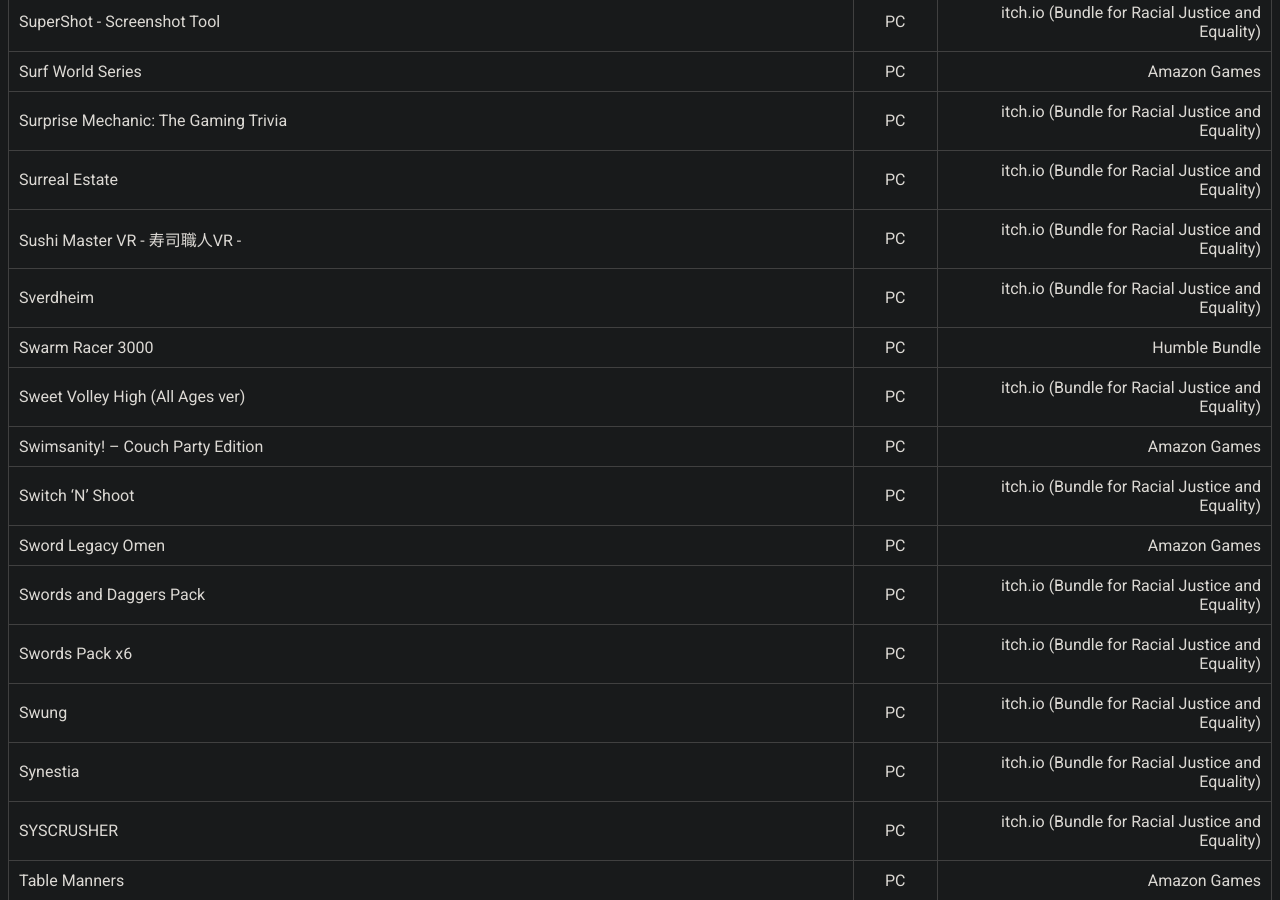
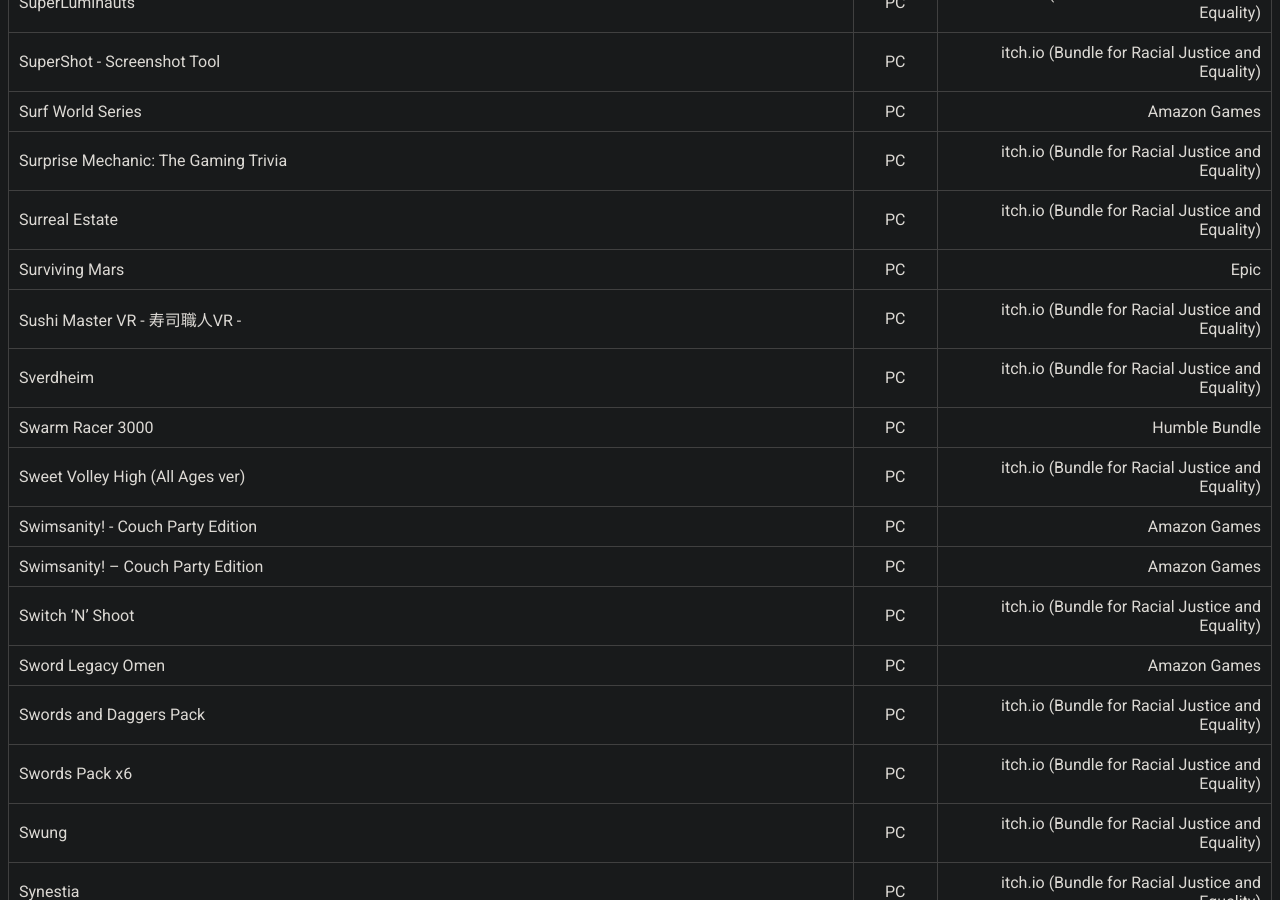
Before and after one commit to bfroggio/game-collection, a Jekyll site: the page built from index.md, in a window 1280 px wide and 900 px high, scrolled down 94656 px. Built offline with Jekyll 4.4.1, drawn with Linux system fonts in a browser that asks for light colours; nearby versions of some CDN libraries; some of the changed text lies outside the part shown.

Commit message:
Free games from the week

```diff
--- a/index.md
+++ b/index.md
@@ -1193,6 +1193,7 @@ I have [Xbox Game Pass Ultimate](https://www.xbox.com/en-US/xbox-game-pass) in a
 |OneShot|PC|itch.io (Bundle for Racial Justice and Equality)|
 |Online Simulator|PC|itch.io (Bundle for Racial Justice and Equality)|
 |Operation Penguin|PC|itch.io (Bundle for Racial Justice and Equality)|
+|Optica|PC|Amazon Games|
 |Orbis - Throw them all!|PC|itch.io (Bundle for Racial Justice and Equality)|
 |Orcs Must Die! Unchained|PS4|Digital|
 |Order A Pizza: A Visual Novel|PC|itch.io (Bundle for Racial Justice and Equality)|
@@ -1661,10 +1662,12 @@ I have [Xbox Game Pass Ultimate](https://www.xbox.com/en-US/xbox-game-pass) in a
 |Surf World Series|PC|Amazon Games|
 |Surprise Mechanic: The Gaming Trivia|PC|itch.io (Bundle for Racial Justice and Equality)|
 |Surreal Estate|PC|itch.io (Bundle for Racial Justice and Equality)|
+|Surviving Mars|PC|Epic|
 |Sushi Master VR -  寿司職人VR -|PC|itch.io (Bundle for Racial Justice and Equality)|
 |Sverdheim|PC|itch.io (Bundle for Racial Justice and Equality)|
 |Swarm Racer 3000|PC|Humble Bundle|
 |Sweet Volley High (All Ages ver)|PC|itch.io (Bundle for Racial Justice and Equality)|
+|Swimsanity! - Couch Party Edition|PC|Amazon Games|
 |Swimsanity! – Couch Party Edition|PC|Amazon Games|
 |Switch 'N' Shoot|PC|itch.io (Bundle for Racial Justice and Equality)|
 |Sword Legacy Omen|PC|Amazon Games|
```
